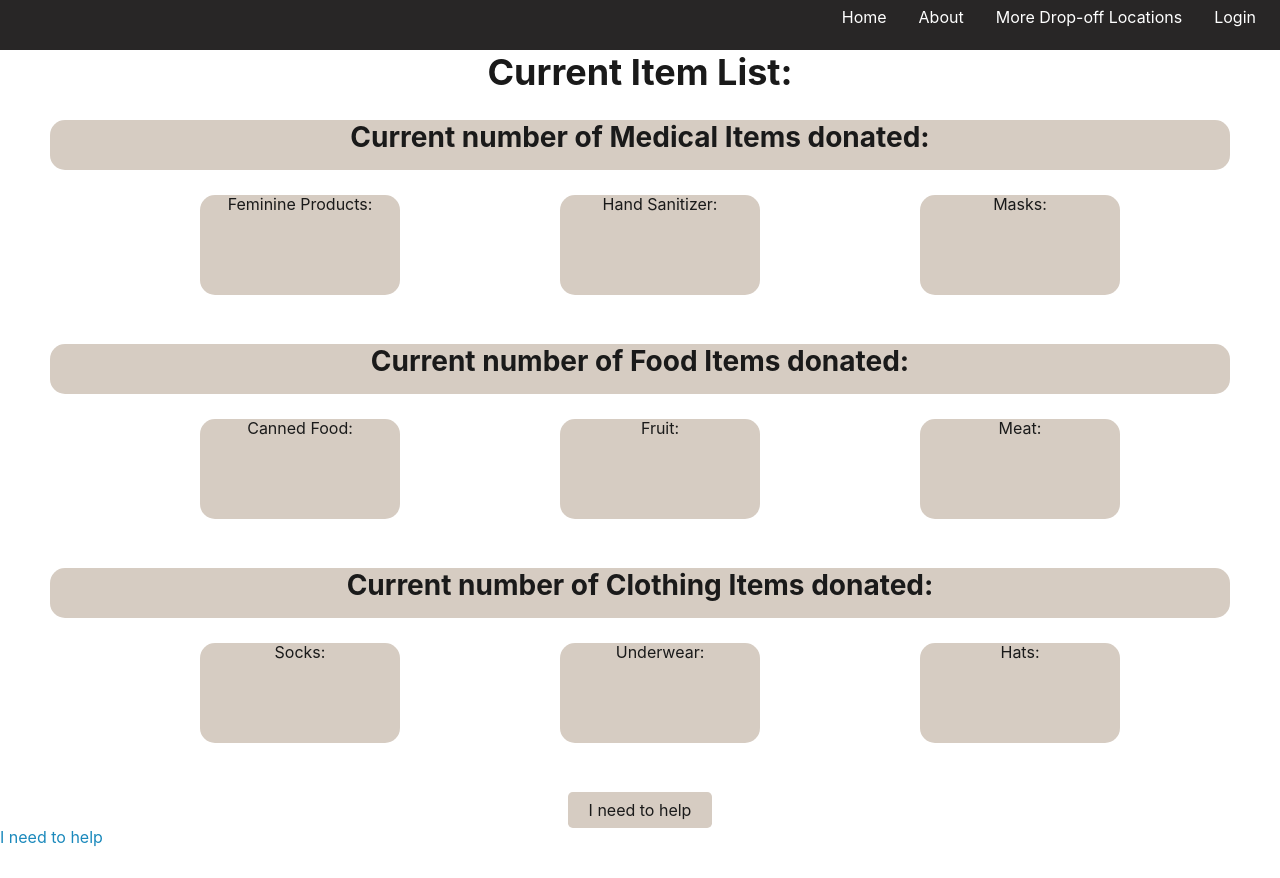
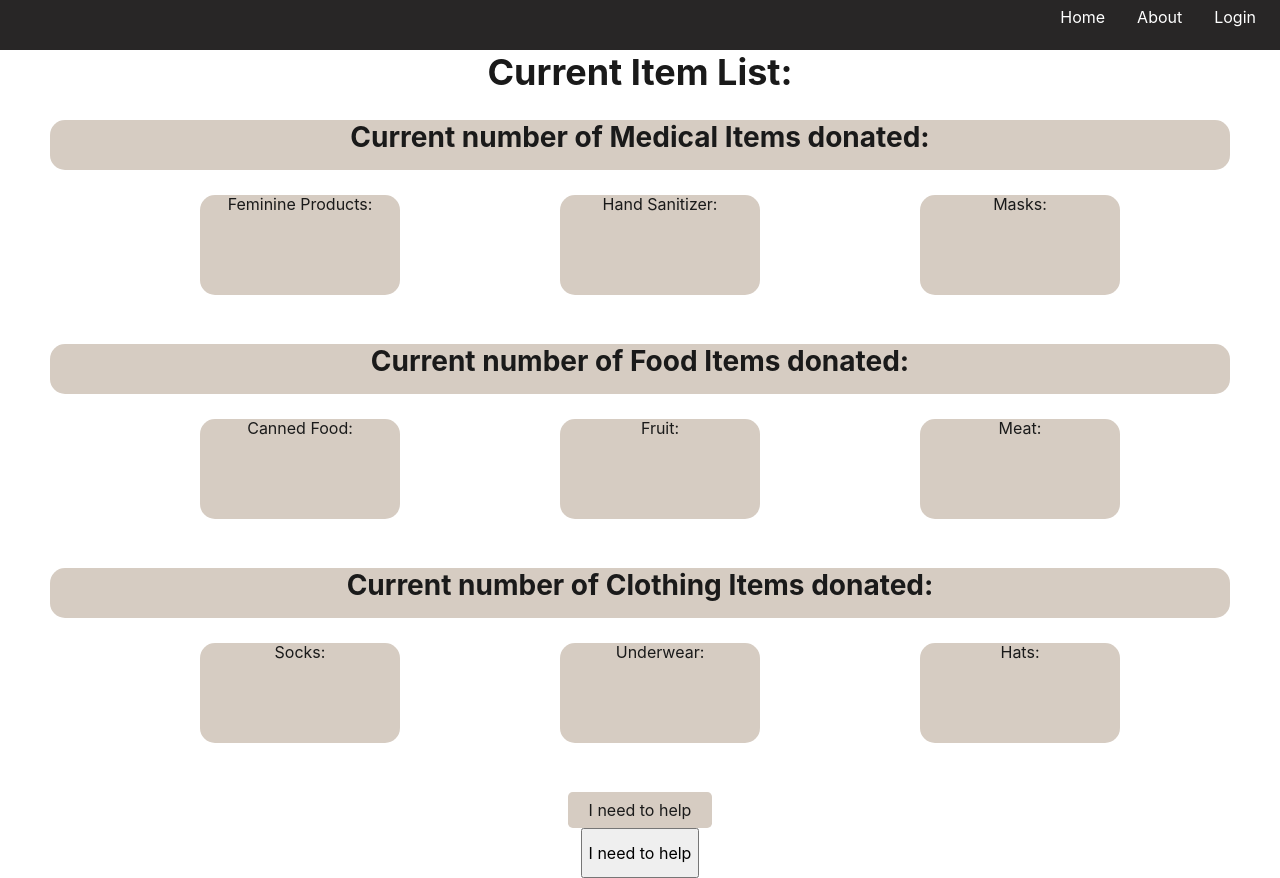
Before and after one commit to Chipping-In-Chicago/Chicago-Charity, a React (Vite) app in the folder client/: page / in a window 1280 px wide. Before the commit the page ends 847 px from the top, so only its background shows below. Built offline with nearby package versions, Linux system fonts and the light colour scheme.

Commit message:
add navbar and footer

```diff
--- a/client/src/components/Footer/Footer.scss
+++ b/client/src/components/Footer/Footer.scss
@@ -0,0 +1,7 @@
+.footer {
+
+    display: flex;
+    justify-content: flex-end;
+    min-height: 50px;
+    justify-content: center;
+}
--- a/client/src/components/Footer/index.jsx
+++ b/client/src/components/Footer/index.jsx
@@ -1,10 +1,12 @@
-import { Link } from 'react-router-dom'
+// import { Link } from 'react-router-dom'
+import './footer.scss'
+import Login from '../../pages/Login'
 
 export default function Footer() {
     return (
-        <div className="footer">
-            <Link to='/login'>I need to help</Link>
-        </div>
+        <footer className="footer">
+            <button onClick={Login}> I need to help </button>
+        </footer>
 
     )
 }
--- a/client/src/components/Navbar/index.jsx
+++ b/client/src/components/Navbar/index.jsx
@@ -7,7 +7,7 @@ export default function Navbar() {
         <nav className="navbar">
             <Link to='/'>Home</Link>
             <Link to='/about'>About</Link>
-            <Link to='/location'>More Drop-off Locations</Link>
+            {/* <Link to='/location'>More Drop-off Locations</Link> */}
             <Link to='/login'>Login</Link>
         </nav>
     )
```
